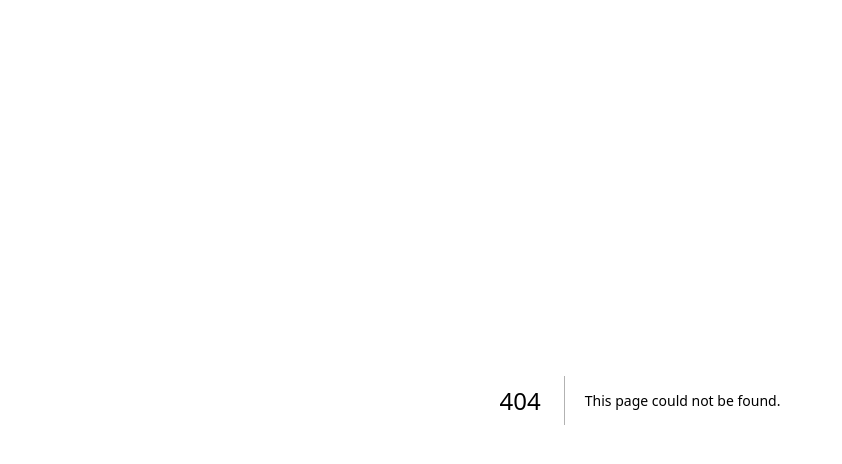
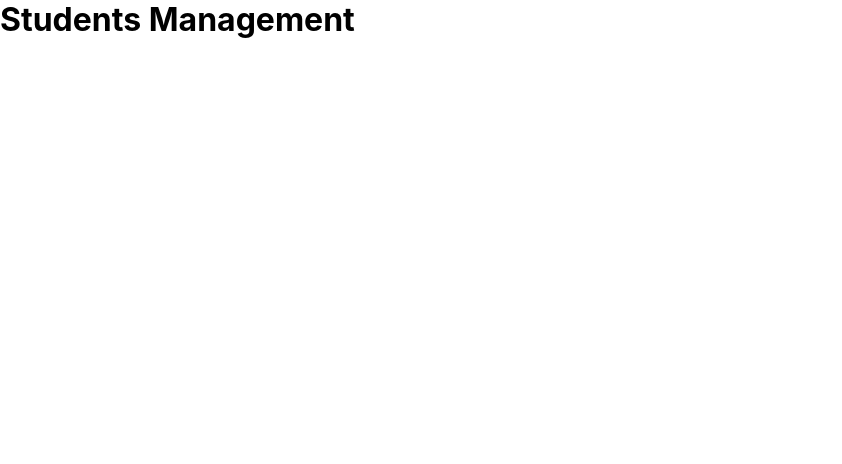
Before and after one commit to 9ar-IQ/nursery-management, a Next.js app: page /students in a window 1280 px wide. Before the commit this address had no page. Shown: the top 464 px of the page, without its empty margins (0-842 px from the left). Built offline with nearby package versions, Linux system fonts and the light colour scheme; sample sign-in values are in the browser's storage.

Commit message:
Create students.js

```diff
--- /dev/null
+++ b/pages/students.js
@@ -0,0 +1,9 @@
+import React from "react";
+export default function Students() {
+  return (
+    <div>
+      <h1>Students Management</h1>
+      {/* Add CRUD operations UI here */}
+    </div>
+  );
+}
```
